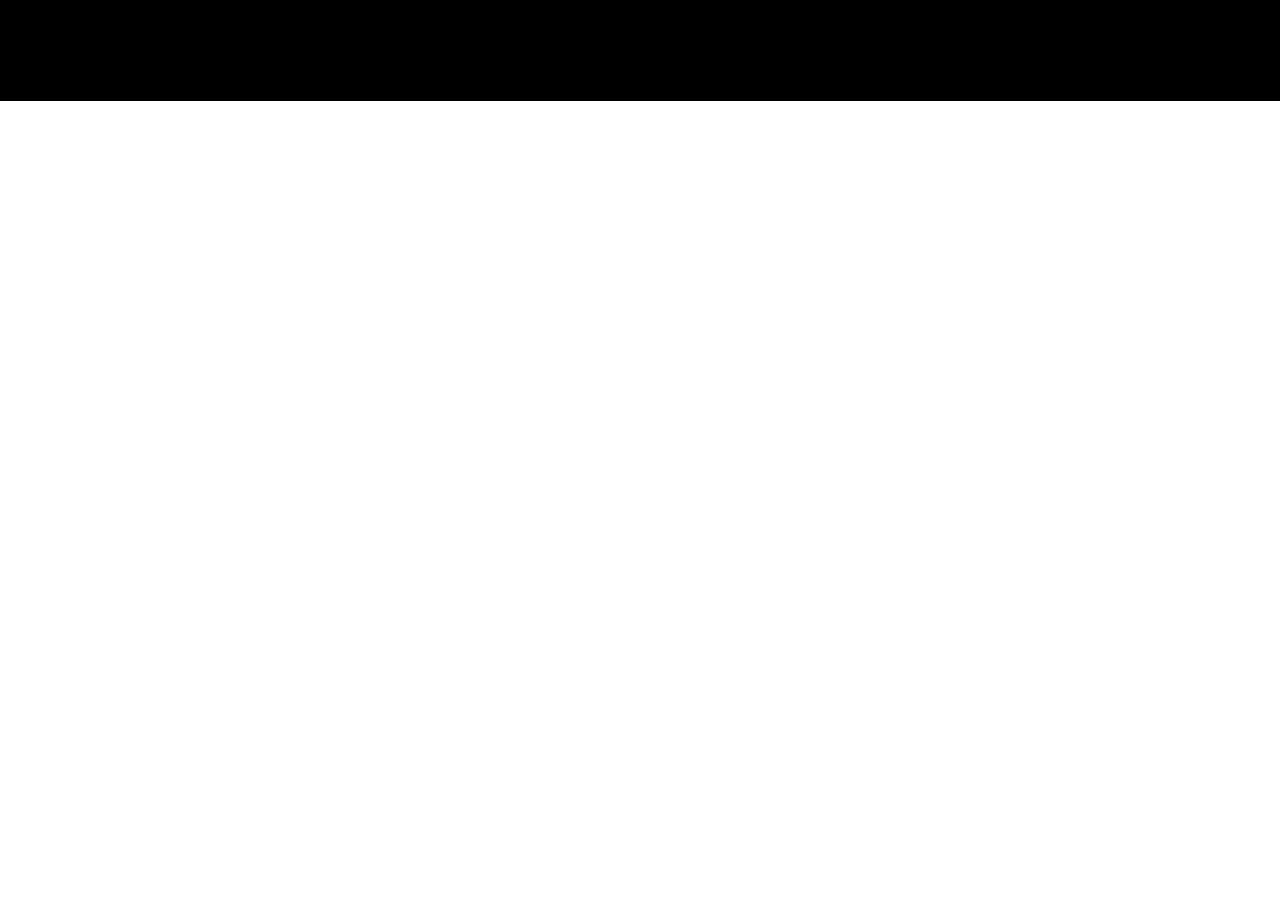
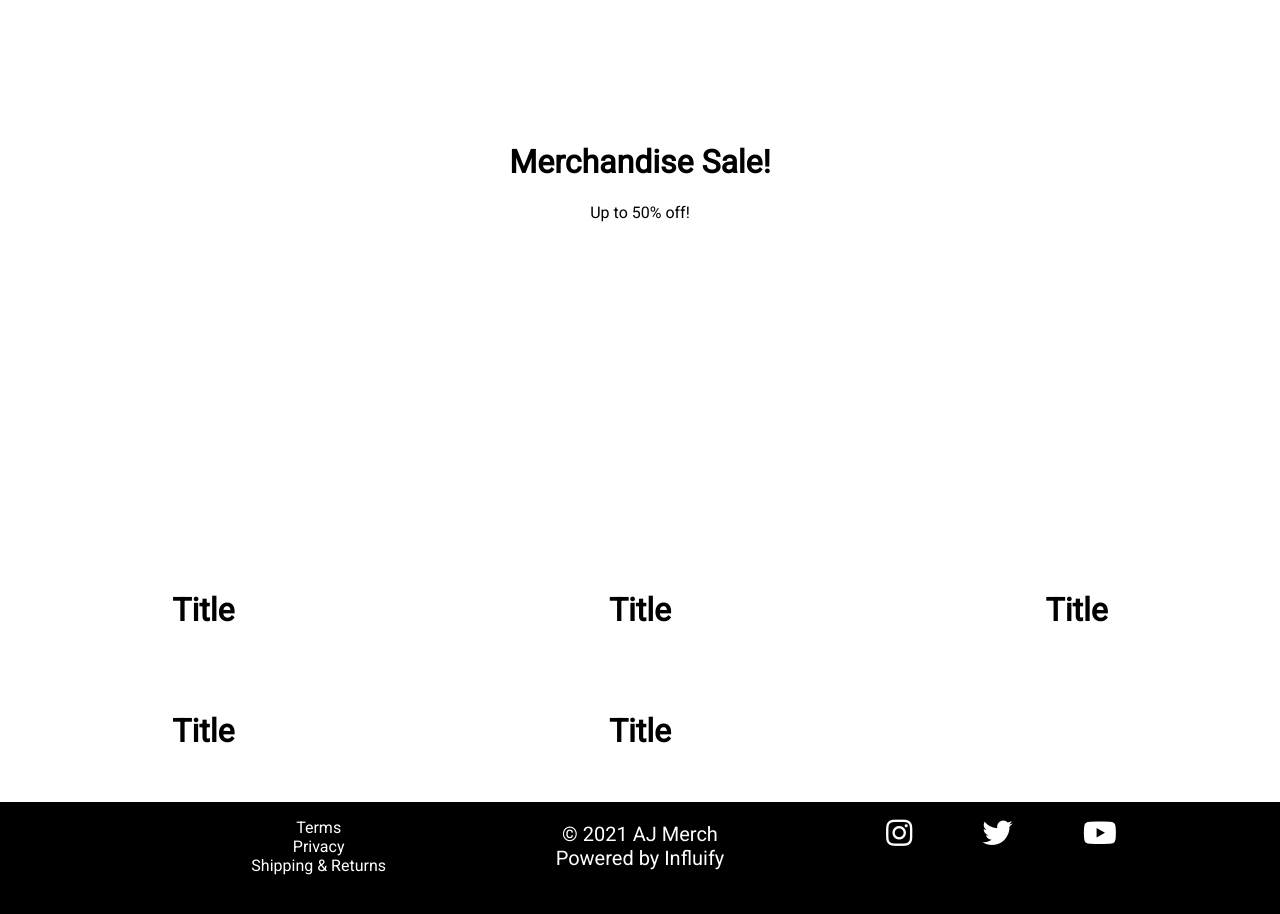
Before and after one commit to teameclipsestaff/Influify-Merch-Template, a React (Create React App) app: page / in a window 1280 px wide. Shown: the part 280-1194 px from the top of the page. Before the commit the page ends 800 px from the top, so only its background shows below. Built offline with nearby package versions, Linux system fonts and the light colour scheme.

Commit message:
1 file modified

```diff
--- a/src/pages/HomePage.js
+++ b/src/pages/HomePage.js
@@ -1,9 +1,57 @@
 import React from 'react';
+import styled from 'styled-components';
+
+const HeroSection = styled.div`
+position: relative;
+height: 90vh;
+`;
+const Text = styled.div`
+text-align: center;
+position: absolute;
+top: 50%;
+left: 50%;
+transform: translate(-50%, -50%);
+color: #000000;
+`;
+const ProductGrid = styled.div`
+position: relative;
+display: grid;
+grid-column-gap: 50px;
+grid-template-columns: auto auto auto;
+padding: 10px;
+`;
+const ProductGridItem = styled.div`
+position: relative;
+padding: 20px;
+text-align: center;
+`;
 
 function HomePage(){
   return(
     <>
-    <h1>Welcome</h1>
+    <HeroSection>
+      <Text>
+        <h1>Merchandise Sale!</h1>
+        <p>Up to 50% off!</p>
+      </Text>
+    </HeroSection>
+    <ProductGrid>
+      <ProductGridItem>
+        <h1>Title</h1>
+      </ProductGridItem>
+      <ProductGridItem>
+        <h1>Title</h1>
+      </ProductGridItem>
+      <ProductGridItem>
+        <h1>Title</h1>
+      </ProductGridItem>
+      <ProductGridItem>
+        <h1>Title</h1>
+      </ProductGridItem>
+      <ProductGridItem>
+        <h1>Title</h1>
+      </ProductGridItem>
+    </ProductGrid>
     </>
   )
 }
```
